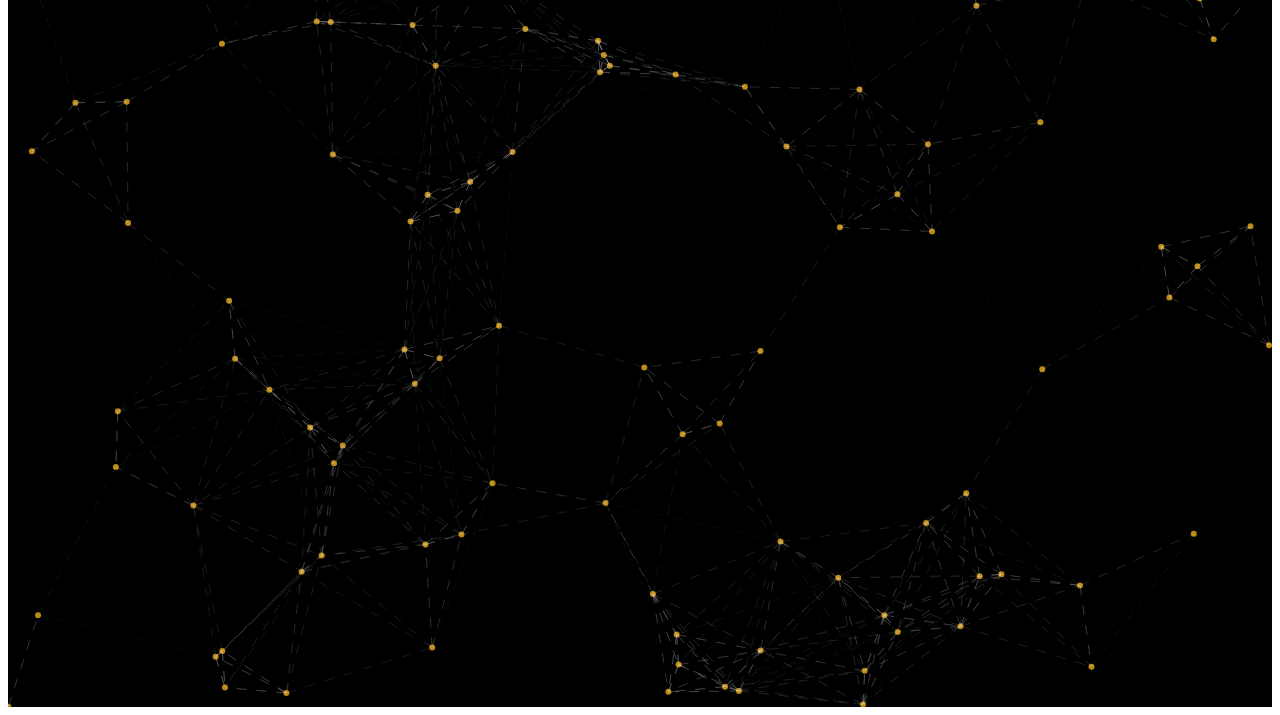
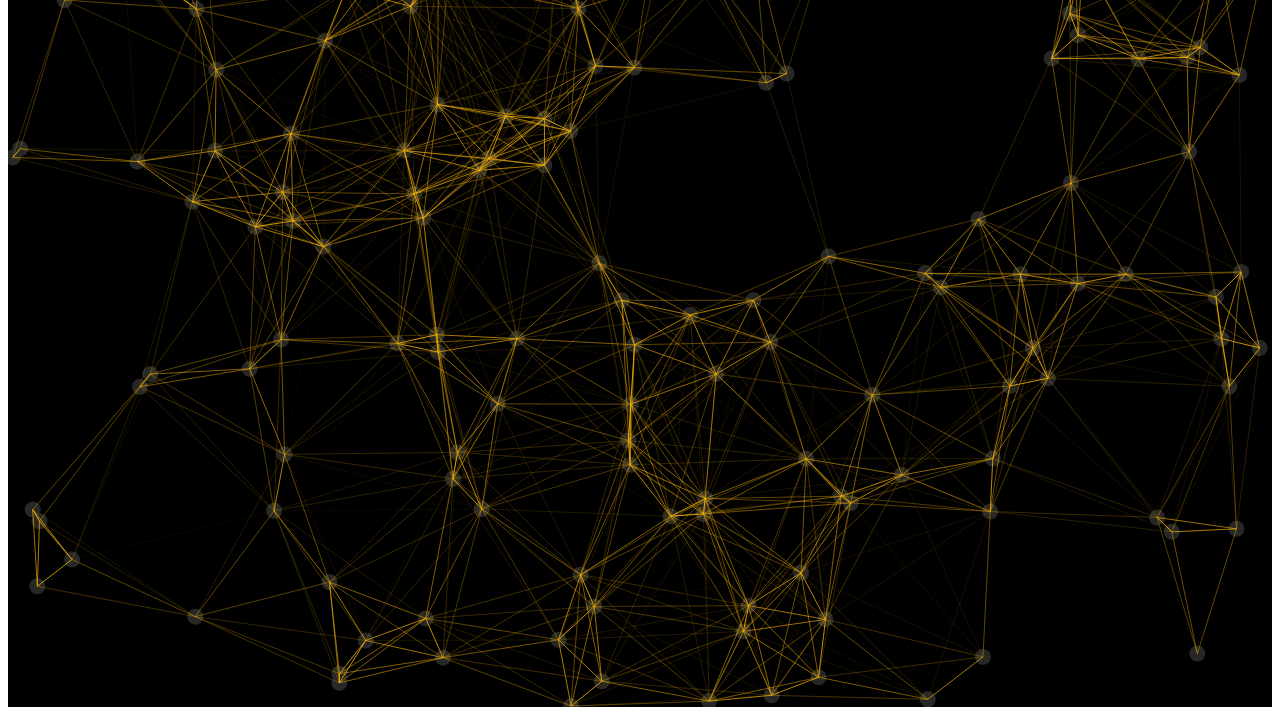
Before and after one commit to 0xHamy/sweet_particles, a plain HTML site: page index.html in a window 1280 px wide. Shown: the part 101-816 px from the top of the page. Drawn offline with Linux system fonts and the light colour scheme.

Commit message:
corrected typo

```diff
--- a/index.html
+++ b/index.html
@@ -43,16 +43,17 @@
 
     <script src="particles.js"></script>
     <script>
+        // Initialize the particle system with all specified properties
         const container = document.getElementById("particle-container");
         const canvas = document.getElementById("particle-canvas");
         const particleSystem = new ParticleSystem(canvas, {
-            numParticles: 100, // Number of particles
-            maxDistance: 200, // Max distance for connecting lines
-            particleRadius: 3, // Size of the filled dots
-            particleColor: "rgba(234, 170, 22, 0.8)", // Color of the dots
-            lineColor: "rgba(255, 255, 255, 0.4)", // Color of the lines
-            speed: 3, // Speed of particle movement
-            lineType: "dashed" // Type of connecting lines
+            numParticles: 140, // Amount: Number of particles
+            maxDistance: 220, // Proximity: Max distance for connecting lines
+            particleRadius: 8, // Size of the filled dots
+            particleColor: "rgba(39, 40, 38, 1)", // Color of the dot
+            lineColor: "rgba(245, 178, 6, 1)", // Color of the lines
+            speed: 5, // Speed of particle movement
+            lineType: "solid" // Type of connecting lines: "solid", "dotted", "dashed", "dash-dotted"
         });
         particleSystem.start();
     </script>
```
Also changed, not shown: 1 other file.
